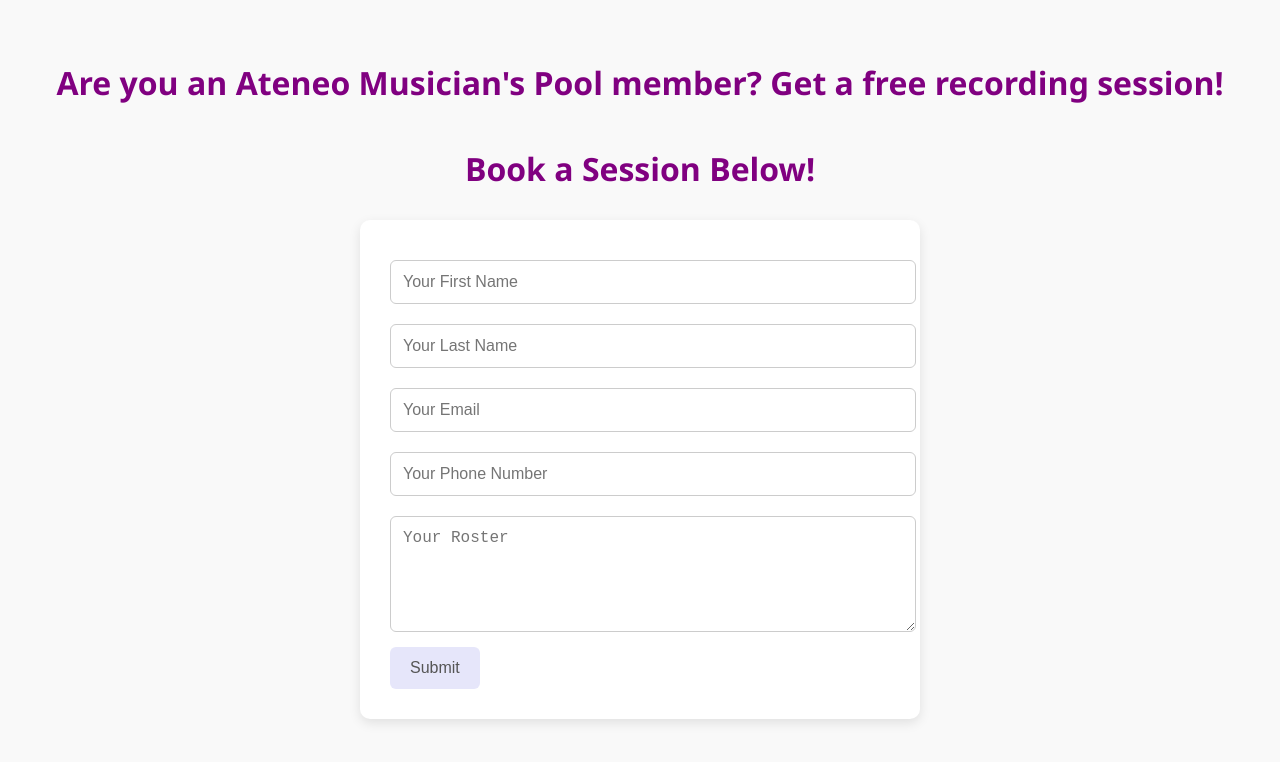
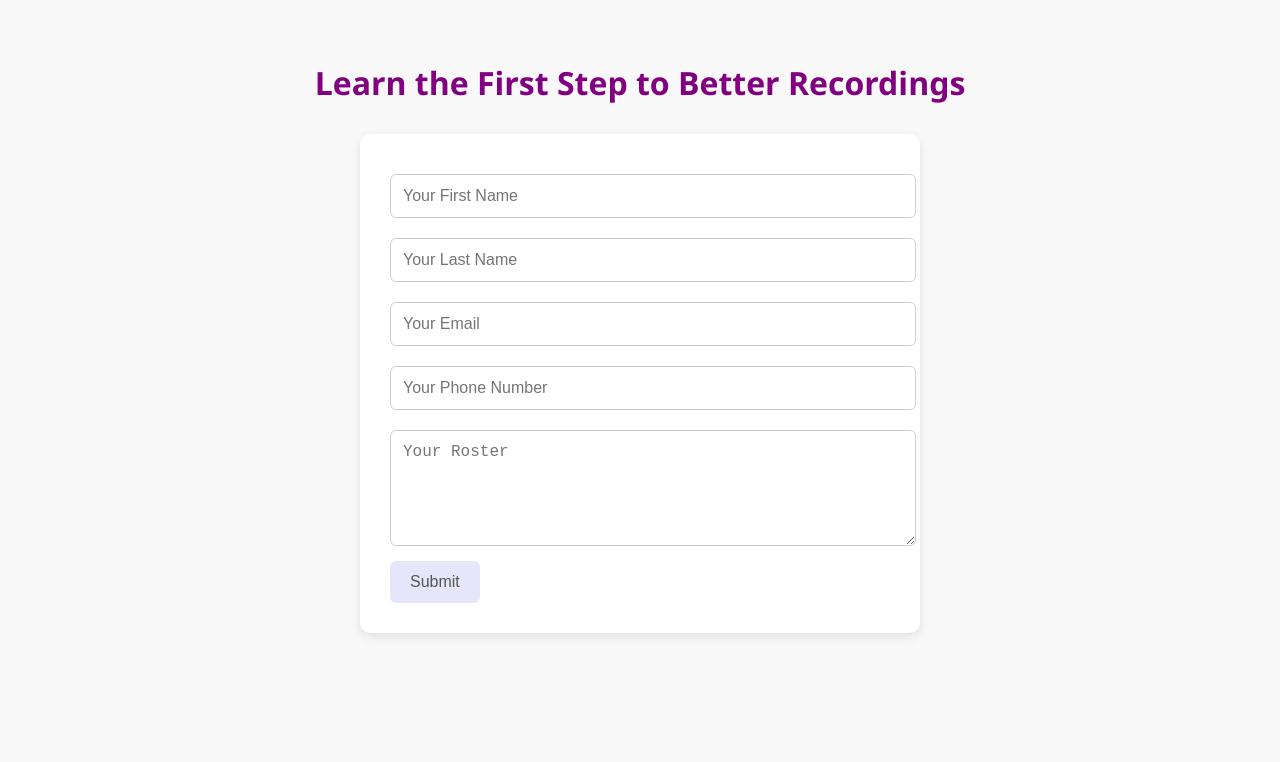
Before and after one commit to shawndruz/INDIGGLELP, a plain HTML site: page INDIGGLE LANDING PAGE/index.html in a window 1280 px wide. Drawn offline with Linux system fonts and the light colour scheme.

Commit message:
Update index.html

```diff
--- a/INDIGGLE LANDING PAGE/index.html
+++ b/INDIGGLE LANDING PAGE/index.html
@@ -3,16 +3,15 @@
 <head>
   <meta charset="UTF-8" />
   <meta name="viewport" content="width=device-width, initial-scale=1.0"/>
-  <title>Collab with Me</title>
+  <title>Iñdie Studios</title>
   <link rel="stylesheet" href="style.css" />
 </head>
 <body>
   <div>
-    <h1 class="header">Are you an Ateneo Musician's Pool member? Get a free recording session!</h1>
+    <h1 class="header">Learn the First Step to Better Recordings</h1>
   </div>
 
   <div>
-    <h4 class="header">Book a Session Below!</h4>
     <form id="contactForm">
       <input type="text" name="firstname" placeholder="Your First Name" required />
       <input type="text" name="lastname" placeholder="Your Last Name" required />
```
